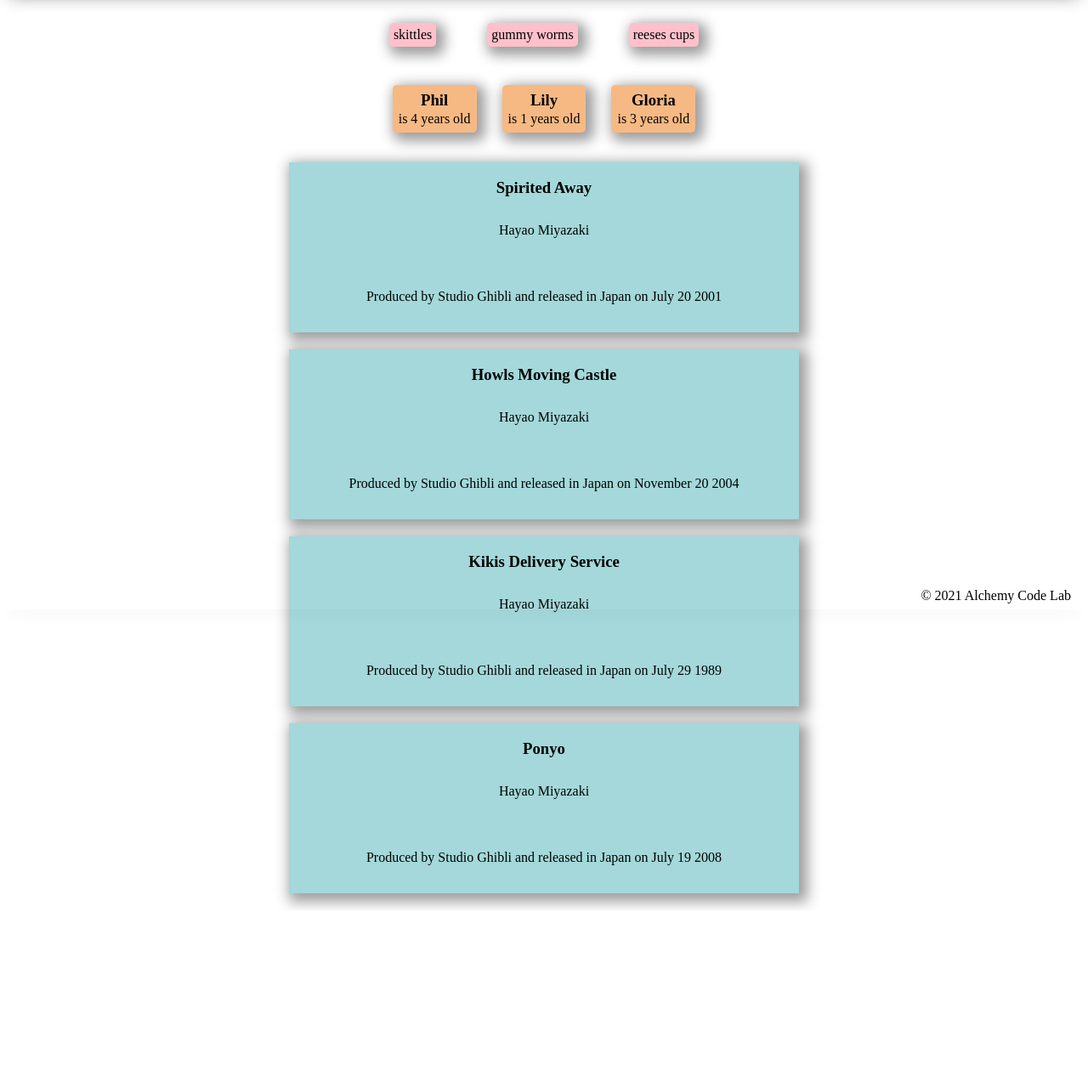
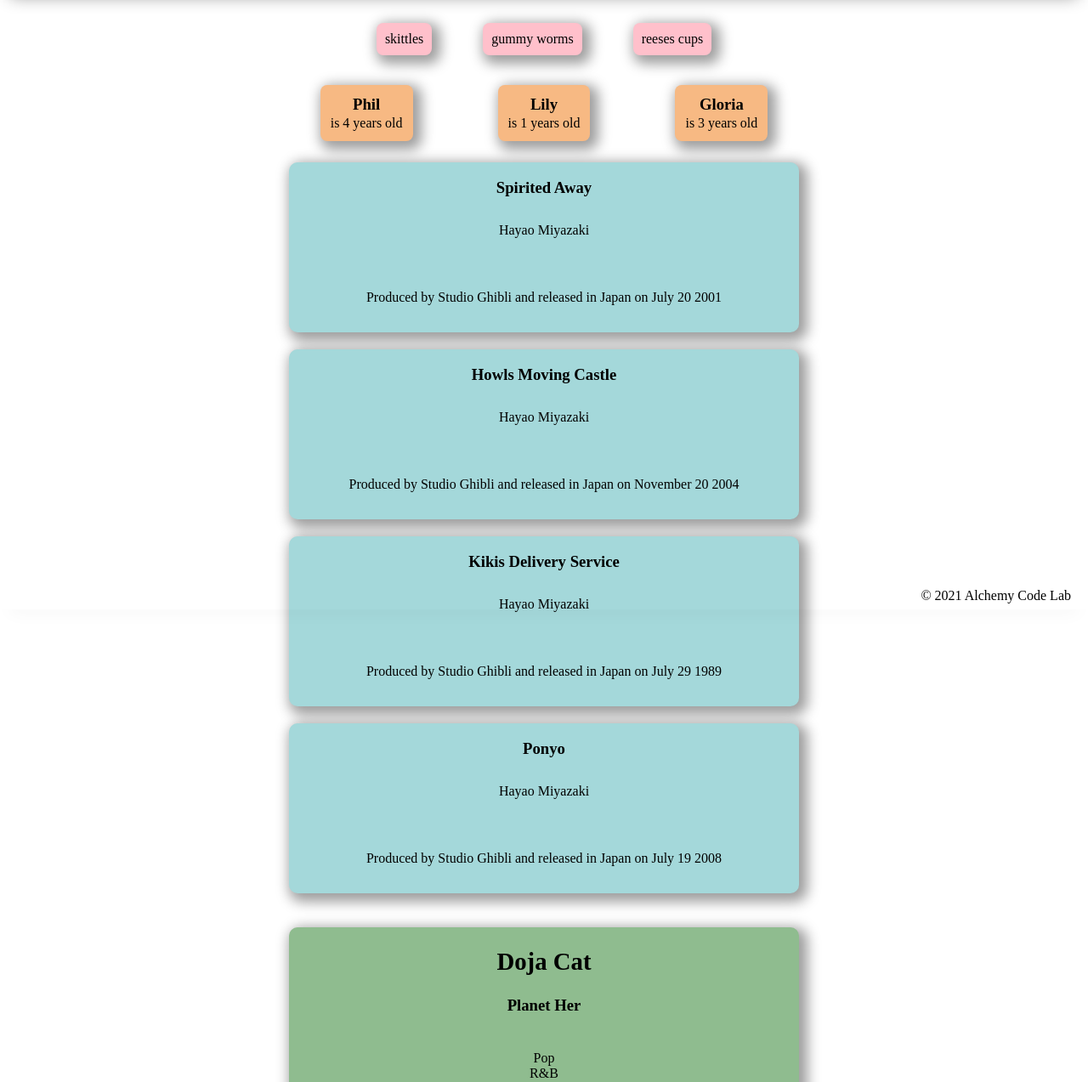
Before and after one commit to emilypisaygnane/import-display-practice, a website with bundled scripts: page index.html in a window 1280 px wide. Shown: the part 83-1356 px from the top of the page at 85% size. Before the commit the page ends 1154 px from the top, so only its background shows below. Built offline with nearby package versions, Linux system fonts and the light colour scheme.

Commit message:
fixed my typos. and add my CSS!!!

```diff
--- a/render-music.js
+++ b/render-music.js
@@ -10,7 +10,7 @@
 
     artistEl.textContent = music.artist;
     albumEl.textContent = music.album;
-    publicationEl.textContent = `Album produced by ${music.publication.label} and released in ${music.publication.released}. `;
+    publicationEl.textContent = `Album produced by ${music.publication.label} and released on ${music.publication.released}. `;
 
     for (let genre of music.genres) {
         const genreEl = document.createElement('li');
@@ -24,7 +24,7 @@
     topEl.classList.add('top');
 
     musicEl.append(topEl, rightEl);
-    topEl.append.add(artistEl, albumEl);
+    topEl.append(artistEl, albumEl);
     rightEl.append(genresEl, publicationEl);
 
     return musicEl;
--- a/styles/style.css
+++ b/styles/style.css
@@ -103,17 +103,17 @@
 
 .candy-item {
     box-shadow: 5px 5px 15px 5px rgba(0,0,0,0.39);
-    padding: 5px;
+    padding: 10px;
     background-color: pink;
-    border-radius: 5px;
+    border-radius: 8px;
 }
 
     .cat {
     box-shadow: 5px 5px 15px 5px rgba(0,0,0,0.39);
-    padding: 5px;
-    border-radius: 5px;
+    padding: 10px;
+    border-radius: 8px;
     background-color: rgb(247, 185, 131);
-    margin: 15px;
+    margin: 5px 50px 5px 50px;
     }
 
     .cat h3, .cat p {
@@ -126,8 +126,18 @@
     text-align: center;
     display: grid;
     background-color: rgb(164, 216, 218);
-    grid-template-rows: .5fr 1fr;
     margin: 20px;
     height: 200px;
     width: 600px;
+    border-radius: 10px;
     }
+    .music {
+    box-shadow: 5px 5px 15px 5px rgba(0,0,0,0.39);
+    text-align: center;
+    display: grid;
+    background-color: darkseagreen;
+    margin: 20px;
+    height: 300px;
+    width: 600px;
+    border-radius: 10px;
+    }
```
Lines whose indentation alone changed are shown as unchanged.
